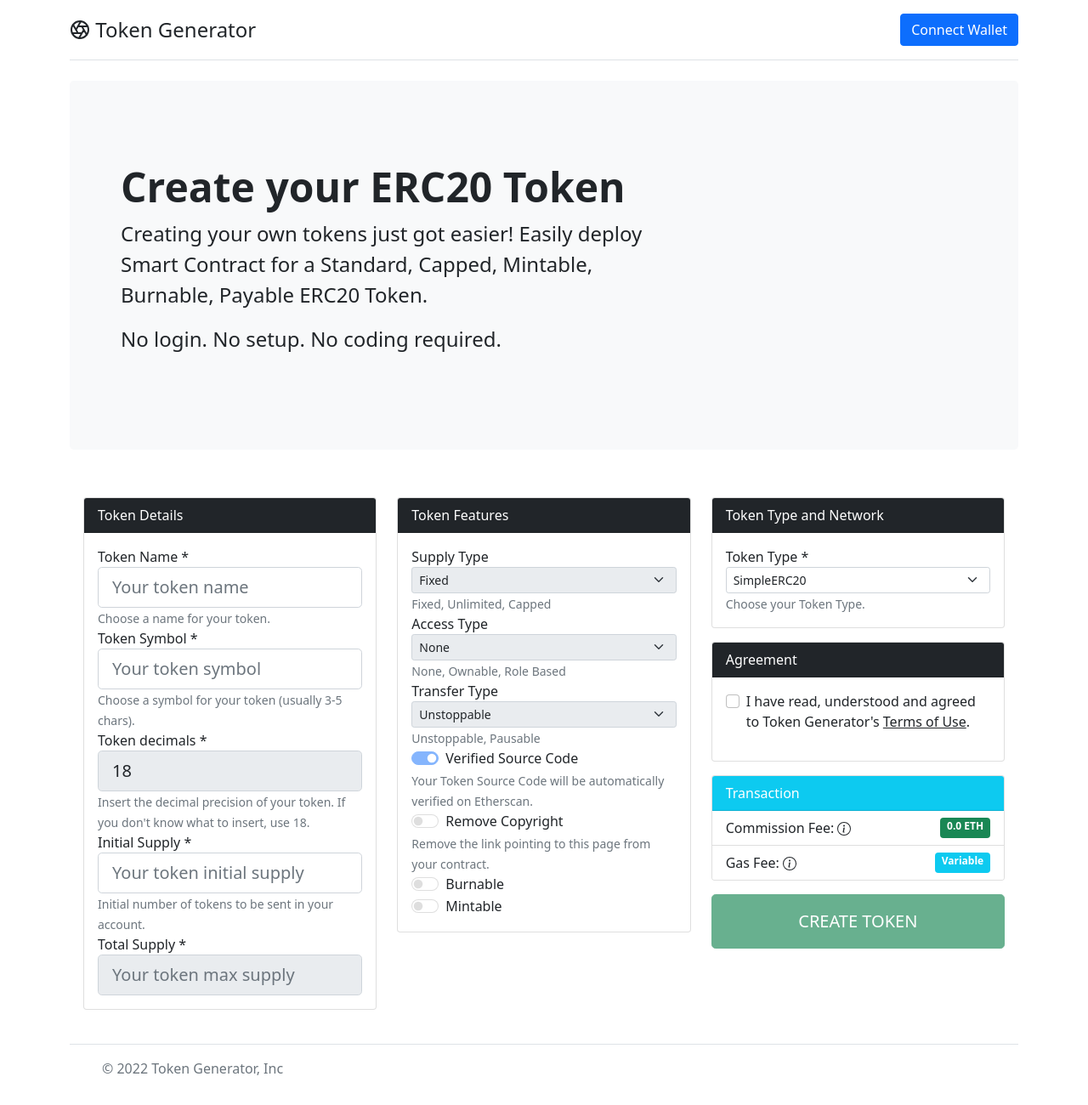
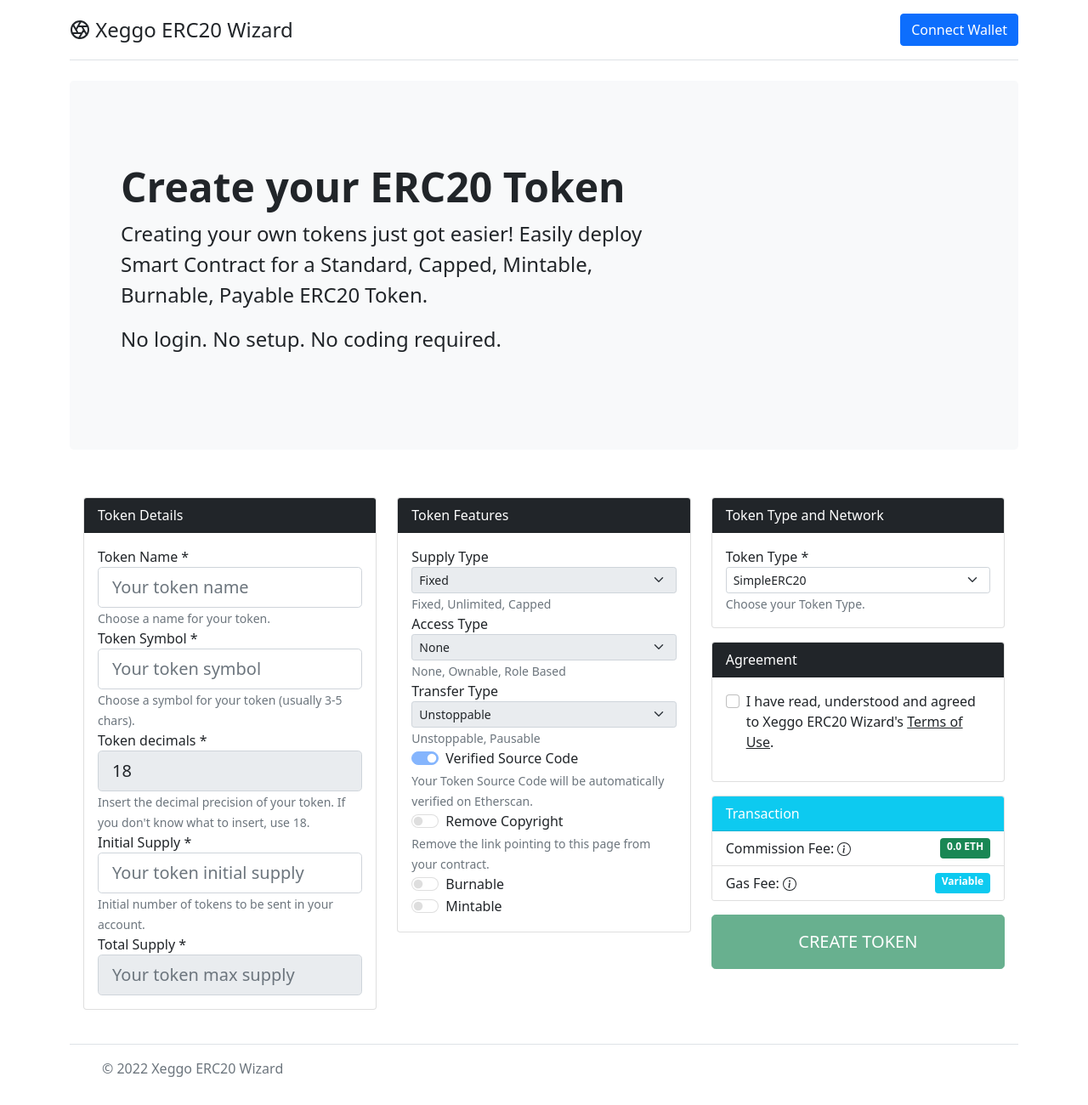
Before and after one commit to OpenXeggo/xeggo-erc20-wizard, a plain HTML site: page index.html in a window 1280 px wide. Shown: the whole page at 85% size. Drawn offline with nearby package versions, Linux system fonts and the light colour scheme; a script that the page names is missing.

Commit message:
Update index.html

```diff
--- a/index.html
+++ b/index.html
@@ -18,7 +18,7 @@
         <header class="d-flex flex-wrap justify-content-center py-3 mb-4 border-bottom">
             <a href="/" class="d-flex align-items-center mb-3 mb-md-0 me-md-auto text-dark text-decoration-none">
                 <svg xmlns="http://www.w3.org/2000/svg" width="24" height="24" fill="none" stroke="currentColor" stroke-linecap="round" stroke-linejoin="round" stroke-width="2" class="d-block mx-auto" role="img" viewBox="0 0 24 24"><title>Product</title><circle cx="12" cy="12" r="10"></circle><path d="M14.31 8l5.74 9.94M9.69 8h11.48M7.38 12l5.74-9.94M9.69 16L3.95 6.06M14.31 16H2.83m13.79-4l-5.74 9.94"></path></svg>
-                <span class="fs-4">&nbspToken Generator</span>
+                <span class="fs-4">&nbsp;Xeggo ERC20 Wizard</span>
             </a>
 
             <div class="text-end">
@@ -246,7 +246,7 @@
                                                         <input id="tokenAgreement" type="checkbox" name="tokenAgreement" onclick="terms_changed();"  class="form-check-input"" value="accepted">
                                                         <label for="tokenAgreement" class="form-check-label">
                                                             <p>
-                                                                I have read, understood and agreed to Token Generator's
+                                                                I have read, understood and agreed to Xeggo ERC20 Wizard's
                                                                 <u role="button" tabindex="0">Terms of Use</u>.
                                                             </p>
                                                         </label>
@@ -301,7 +301,7 @@
                 <a href="/" class="mb-3 me-2 mb-md-0 text-muted text-decoration-none lh-1">
                     <svg class="bi" width="30" height="24"><use xlink:href="#bootstrap"></use></svg>
                 </a>
-                <span class="text-muted">© 2022 Token Generator, Inc</span>
+                <span class="text-muted">© 2022 Xeggo ERC20 Wizard</span>
             </div>
         </footer>
 
```
